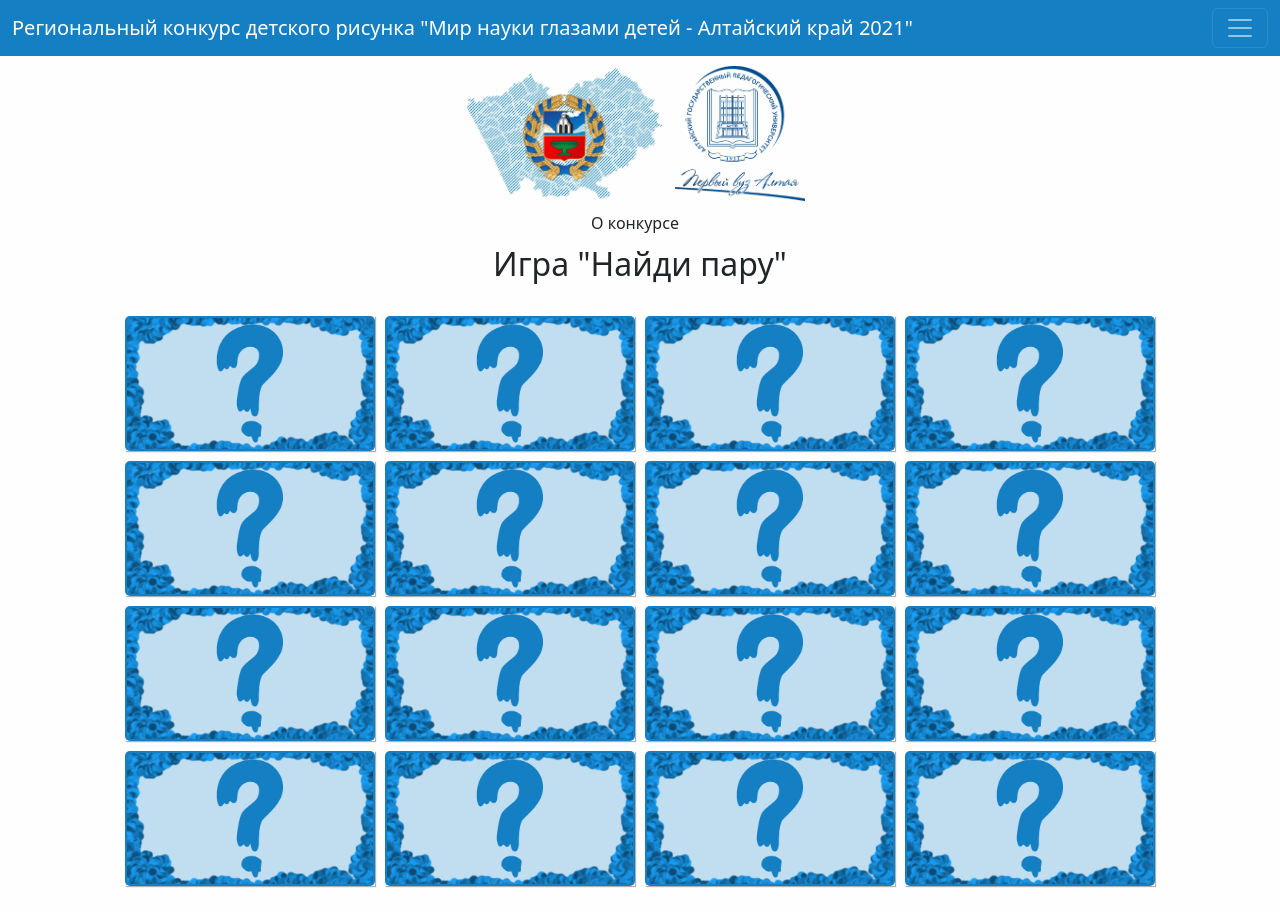
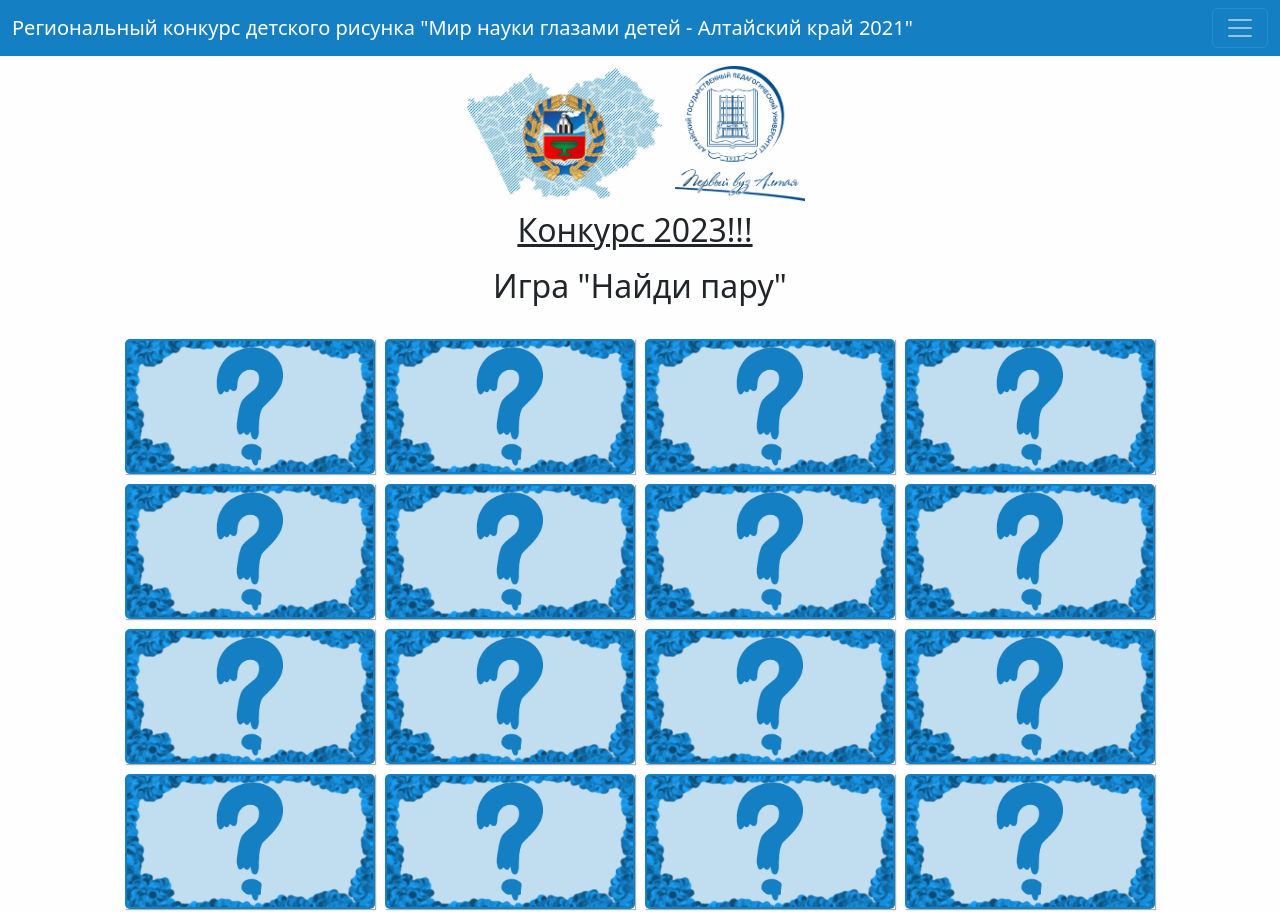
Before and after one commit to platytsin/findcouple, a plain HTML site: page index.html in a window 1280 px wide. Shown: the top 912 px of the page. Drawn offline with nearby package versions, Linux system fonts and the light colour scheme.

Commit message:
add link url

```diff
--- a/index.html
+++ b/index.html
@@ -41,7 +41,7 @@
 
 </div>
 <div class="hrefs">
-    <a class="nav-link" href="https://www.altspu.ru/project/mir-nauki/">О конкурсе</a>
+    <a class="nav-link" href="https://mir-nauki.altspu.ru/index.php"><h2><u>Конкурс 2023!!!</u></h2></a>
 </div>
 <div class="hrefs">
     <H2>Игра "Найди пару"</H2></div>
```
